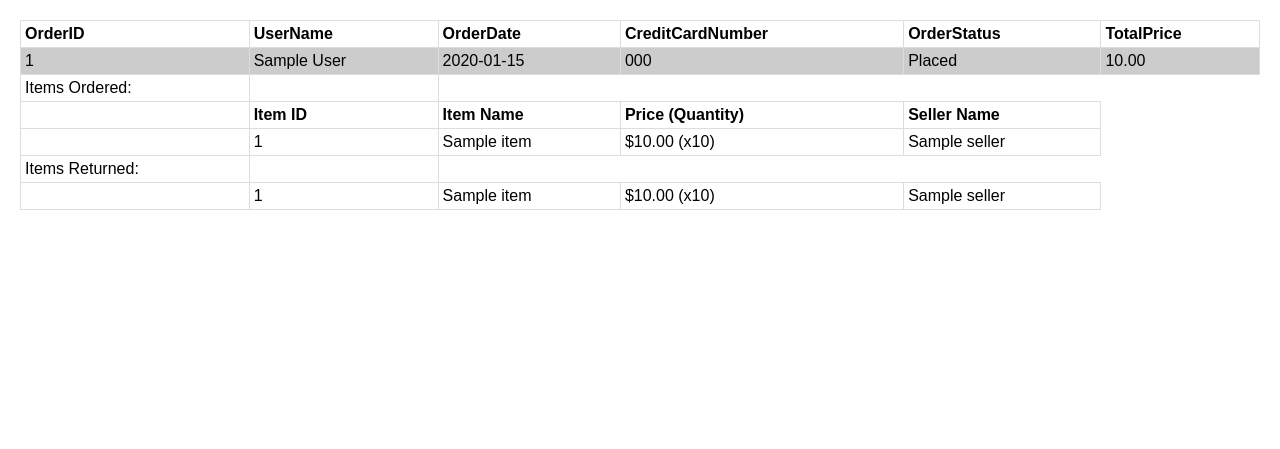
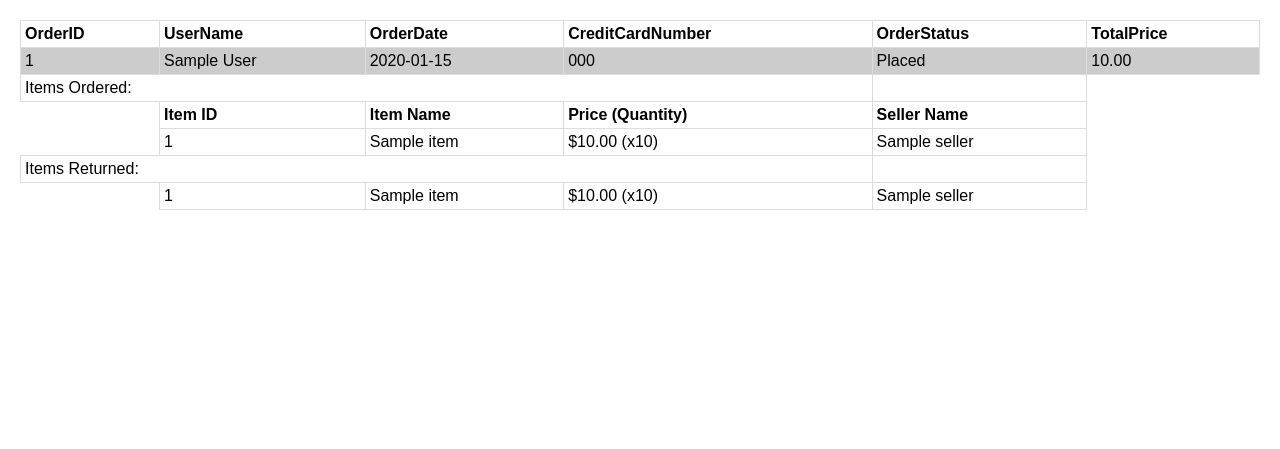
Before and after one commit to theoneGUI/cs370-project, a PHP site: page /OrderReturnOrderitemReport.php in a window 1280 px wide. Shown: the part 174-623 px from the top of the page. Run offline with PHP 8.4, Linux system fonts and the light colour scheme; tables that the repository leaves empty hold one stand-in row (values such as "Sample post").

Commit message:
Table fixes

```diff
--- a/OrderReturnOrderitemReport.php
+++ b/OrderReturnOrderitemReport.php
@@ -79,29 +79,29 @@ else {
         $needPrintItemHeader = true;
         foreach ($items as $i) {
             if ($i["Used"])
-                $output .= "<tr><td></td><td>{$i["Id"]}</td><td>{$i["Name"]}</td><td>".'$'."{$i["Price"]} (x{$i["Quantity"]})</td><td>{$i["Seller"]}</td></tr>";
+                $output .= "<tr><td class='table-borderless'></td><td>{$i["Id"]}</td><td>{$i["Name"]}</td><td>".'$'."{$i["Price"]} (x{$i["Quantity"]})</td><td>{$i["Seller"]}</td></tr>";
         }
         if ($output == "") {
             echo "<tr><td>No items ordered.</td></tr>";
         }
         else {
             $needPrintItemHeader = false;
-            echo "<tr><td>Items Ordered:<td></tr>";
-            echo "<tr class='fw-bold'><td></td><td>Item ID</td><td>Item Name</td><td>Price (Quantity)</td><td>Seller Name</td></tr>";
+            echo "<tr><td colspan='4'>Items Ordered:<td></tr>";
+            echo "<tr class='fw-bold'><td class='table-borderless'></td><td>Item ID</td><td>Item Name</td><td>Price (Quantity)</td><td>Seller Name</td></tr>";
             echo $output;
         }
         $output = "";
         foreach ($returns as $i) {
             if ($i["Used"])
-                $output .= "<tr><td></td><td>{$i["Id"]}</td><td>{$i["Name"]}</td><td>".'$'."{$i["Price"]} (x{$i["Quantity"]})</td><td>{$i["Seller"]}</td></tr>";
+                $output .= "<tr><td class='table-borderless'></td><td>{$i["Id"]}</td><td>{$i["Name"]}</td><td>".'$'."{$i["Price"]} (x{$i["Quantity"]})</td><td>{$i["Seller"]}</td></tr>";
         }
         if ($output == "") {
             echo "<tr><td>No items returned.</td></tr>";
         }
         else {
-            echo "<tr><td>Items Returned:<td></tr>";
+            echo "<tr><td colspan='4'>Items Returned:<td></tr>";
             if ($needPrintItemHeader)
-                echo "<tr class='fw-bold'><td></td><td>Item ID</td><td>Item Name</td><td>Price (Quantity)</td><td>Seller Name</td></tr>";
+                echo "<tr class='fw-bold'><td class='table-borderless'></td><td>Item ID</td><td>Item Name</td><td>Price (Quantity)</td><td>Seller Name</td></tr>";
             echo $output;
         }
     }
--- a/departmentSellerItem.csv
+++ b/departmentSellerItem.csv
@@ -14,3 +14,6 @@ Clothing,Gucci,3095559876,person@gucci.com,2995,Bag,Handbag,500.00,6
 Clothing,Reebok,3095561234,person@reebok.com,7785,Hat,Hat,10.00,199
 Clothing,Reebok,3095561234,person@reebok.com,7786,Jeans,Pants,11.00,99
 Clothing,Reebok,3095561234,person@reebok.com,7785,Backpack,Backpack,16.00,139
+Everything,Yamaha,3093593821,person@yamaha.com,123,Golf Cart,Sports,1000.00,4
+Everything,Yamaha,3093593821,person@yamaha.com,124,Saxophone,Instrument,2000.00,16
+Everything,Yamaha,3093593821,person@yamaha.com,125,Motorcycle,Movement,4000.00,64
```
Also changed, not shown: UserListListitemReport.php (+5 -5 lines).
